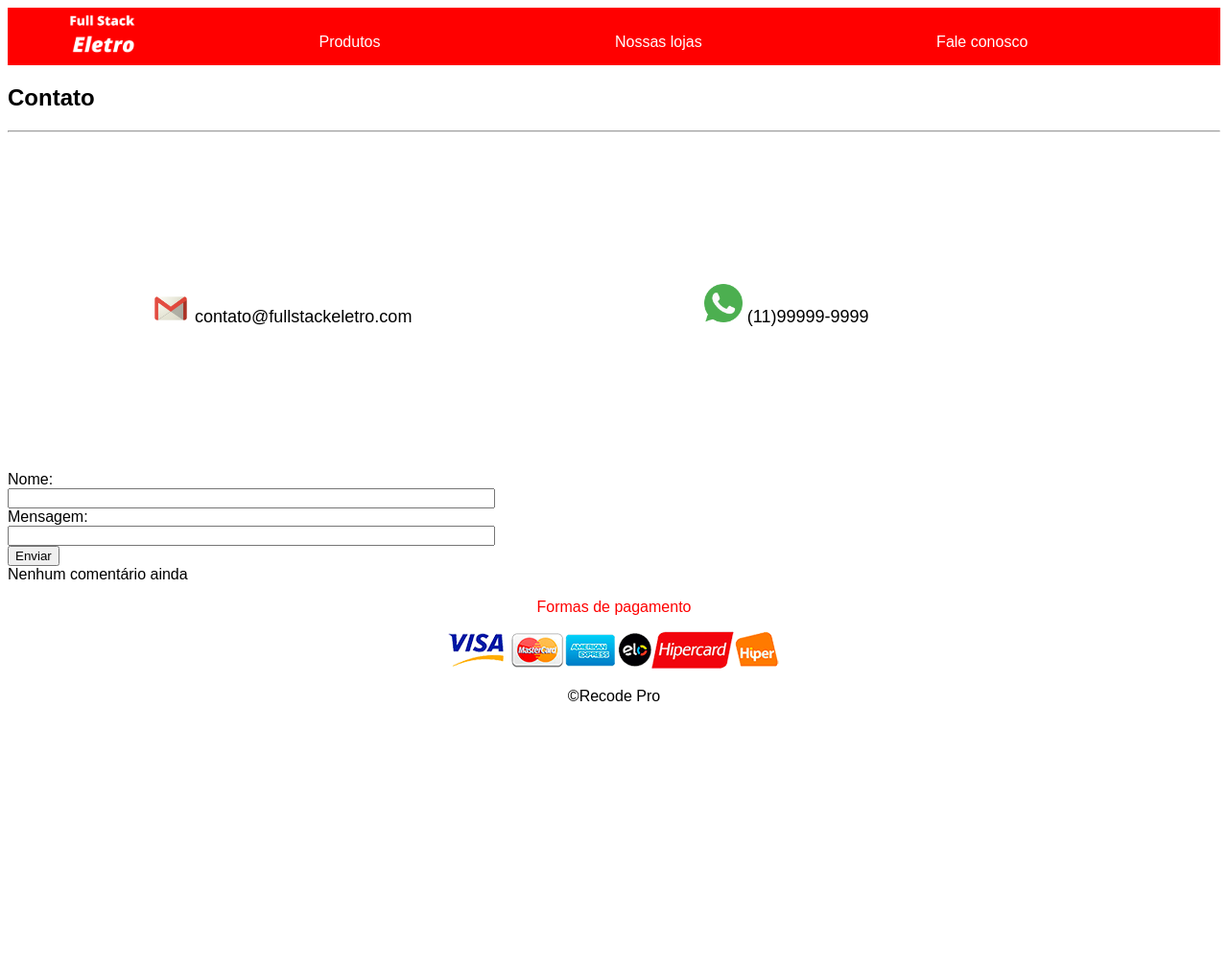
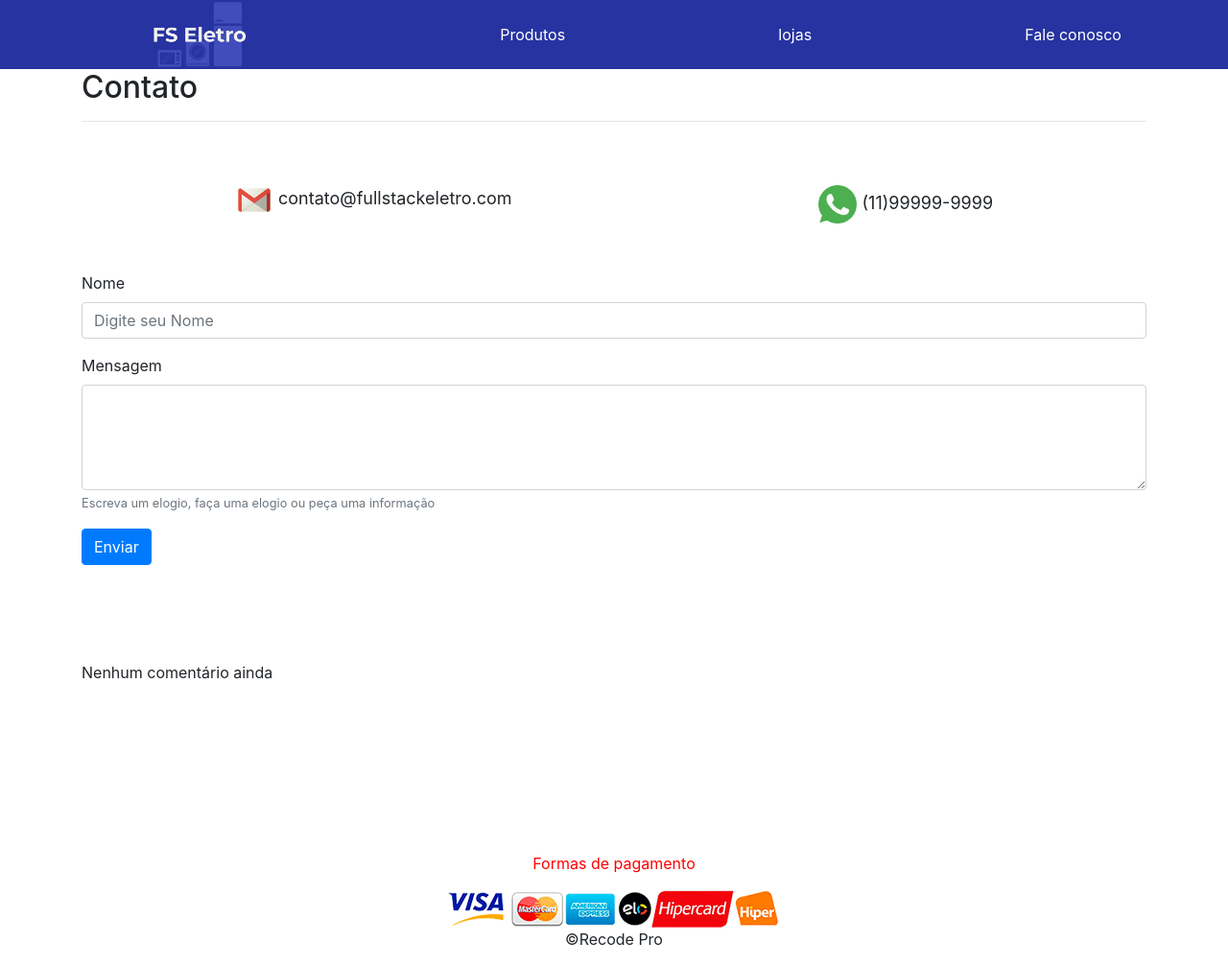
Before and after one commit to Raphael160192/FSEletro.com, a PHP site: page /contato.php in a window 1280 px wide. Shown: the whole page at 96% size. Before the commit the page ends 731 px from the top, so only its background shows below. Run offline with PHP 8.4, Linux system fonts and the light colour scheme; data that the repository does not hold is empty.

Commit message:
Adequação de HTML e CSS para Bootstrap

```diff
--- a/contato.php
+++ b/contato.php
@@ -12,7 +12,7 @@ if (!$conn){
 };
 
 if(isset($_POST['nome']) && isset($_POST['msg'])){
-    $nome = $_POST['<nom></nom>e'];
+    $nome = $_POST['nome'];
     $msg = $_POST['msg'];
 
     $sql = "insert into comentarios (nome, msg) values ('$nome' , '$msg')";
@@ -28,7 +28,8 @@ if(isset($_POST['nome']) && isset($_POST['msg'])){
     <meta charset="UTF-8">
     <meta name="viewport" content="width=device-width, initial-scale=1.0">
     <title>Contato</title>
-    <link rel="stylesheet" href="./style.css">
+    <link rel="stylesheet" href="./estilo.css">
+    <link rel="stylesheet" href="https://stackpath.bootstrapcdn.com/bootstrap/4.1.3/css/bootstrap.min.css" integrity="sha384-MCw98/SFnGE8fJT3GXwEOngsV7Zt27NXFoaoApmYm81iuXoPkFOJwJ8ERdknLPMO" crossorigin="anonymous">
 </head>
 <body>
     <!-- Menu-->
@@ -37,19 +38,28 @@ if(isset($_POST['nome']) && isset($_POST['msg'])){
     ?>
 
     <!-- Fim do Menu-->
-    <header><h2>Contato</h2></header>
+
+
+    <div class="container">
+    <h2>Contato</h2>
     <hr>
-
-    <div class="formas-contatos">
+    <div class="formas-contatos-box">
+    <div class="contato">
         <img src="./imagens/email.png" width="40px">
                 contato@fullstackeletro.com
     </div>
-    <div class="formas-contatos">
+
+    <div class="contato">
         <img src="./imagens/whatsapp.png" width="40px">
                 (11)99999-9999
     </div>
+    </div>
 
 
+
+    </div>
+
+    <!--
     <form action="" method="post">
         Nome: <br>
         <input type="text" name="nome" style="width:500px"><br>
@@ -59,6 +69,28 @@ if(isset($_POST['nome']) && isset($_POST['msg'])){
 
     </form>
 
+    -->
+
+    <div class=container>
+    <form method="post">
+  <div class="form-group">
+    <label for="nome">Nome</label>
+    <input name="nome" type="text" class="form-control" placeholder="Digite seu Nome">
+  </div>
+
+  <div class="form-group">
+    <label for="msg">Mensagem</label>
+    <textarea class="form-control" name="msg" rows="4"></textarea>
+    <small class="form-text text-muted">Escreva um elogio, faça uma elogio ou peça uma informação</small>
+  </div>
+
+  <button type="submit" name="submit" class="btn btn-primary">Enviar</button>
+</form>
+</div>
+
+
+
+    <div class="container resposta_msg">
     <?php
             $sql = "select * from comentarios";
             $result = $conn->query($sql);
@@ -76,14 +108,12 @@ if(isset($_POST['nome']) && isset($_POST['msg'])){
 
     ?>
 
+    </div>
 
 
-
-    <footer id="rodapé">
-        <p id="formas-pagamento">Formas de pagamento</p>
-        <img src="./imagens/formas-pagamento.png" alt="Formas de pagamento">
-        <p>&copy;Recode Pro</p>
-    </footer>
+<?php
+        include('rodape.html')
+    ?>
 
 </body>
 </html>
--- a/estilo.css
+++ b/estilo.css
@@ -3,7 +3,7 @@ body {
 }
 
 .menu{
-    background-color: red;
+    background-color:#2733A0 ;
 }
 
 #formas-pagamento {
@@ -24,10 +24,12 @@ top:-15px;
 #apresentação {
     position: relative;
     bottom: 70px;
+    margin-top: 50px;
 }
 
 #rodapé {
     text-align: center;
+    margin-top: 175px;
 }
 
 .preço {
@@ -50,12 +52,14 @@ top:-15px;
     top: -60px;
 }
 
-.formas-contatos {
+.contato {
     font-size: 18px;
-    display: inline-block;
     padding:50px;
-    position: relative;
+}
 
+.formas-contatos-box{
+    display: flex;
+    justify-content: space-around;
 }
 
 #logo {
@@ -90,3 +94,7 @@ width: 20%;
 .imagem_produtos{
     cursor: zoom-in ;
 }
+
+.resposta_msg{
+    margin-top: 100px;
+}
--- a/menu.html
+++ b/menu.html
@@ -1,6 +1,40 @@
+
+<!DOCTYPE html>
+<html lang="pt-br">
+<head>
+    <meta charset="UTF-8">
+    <meta name="viewport" content="width=device-width, initial-scale=1.0">
+    <title>Full Stack Eletro</title>
+    <link rel="stylesheet" href="/estilo.css">
+    <link rel="stylesheet" href="https://stackpath.bootstrapcdn.com/bootstrap/4.1.3/css/bootstrap.min.css" integrity="sha384-MCw98/SFnGE8fJT3GXwEOngsV7Zt27NXFoaoApmYm81iuXoPkFOJwJ8ERdknLPMO" crossorigin="anonymous">
+
+</head>
+<body>
+
+</body>
+</html>
+
+<!--
 <nav class="menu">
     <a id="logo" href="index.php"><img width="100px" src="./imagens/logo.png" alt="Full Stack Eletro"></a>
     <a href="produtos.php">Produtos</a>
     <a href="loja.php">Nossas lojas</a>
     <a href="contato.php">Fale conosco</a>
 </nav>
+
+-->
+
+<ul class= "nav justify-content-around d-flex align-items-center" style="background-color: #2733A0;">
+    <li>
+    <a id="logo" href="index.php"><img width="120px" src="./imagens/logo.png" alt="Full Stack Eletro"></a>
+</li>
+    <li class="nav-item">
+      <a class="nav-link text-white" href="produtos.php">Produtos</a>
+    </li>
+    <li class="nav-item">
+      <a class="nav-link text-white" href="loja.php">lojas</a>
+    </li>
+    <li class="nav-item">
+      <a class="nav-link text-white" href="contato.php">Fale conosco</a>
+    </li>
+  </ul>
--- /dev/null
+++ b/rodape.html
@@ -0,0 +1,7 @@
+<div class="container">
+    <footer id="rodapé">
+        <p id="formas-pagamento">Formas de pagamento</p>
+        <img src="./imagens/formas-pagamento.png" alt="Formas de pagamento">
+        <p>&copy;Recode Pro</p>
+    </footer>
+    </div>
--- a/style.css
+++ /dev/null
@@ -1,92 +0,0 @@
-body {
-    font-family: Arial, Helvetica, sans-serif;
-}
-
-.menu{
-    background-color: red;
-}
-
-#formas-pagamento {
-    color: #ff0000;
-}
-
-.menu a {
-
-color: white;
-text-decoration: none;
-width: 25%;
-margin: 120px;
-position: relative;
-top:-15px;
-
-}
-
-#apresentação {
-    position: relative;
-    bottom: 70px;
-}
-
-#rodapé {
-    text-align: center;
-}
-
-.preço {
-    color: red;
-    font-size:17px;
-}
-
-.produtos {
-    width: 80%;
-    font-size:13px;
-    margin-left: auto;
-
-
-
-}
-.lojas {
-    display: inline-block;
-    padding:120px;
-    position: relative;
-    top: -60px;
-}
-
-.formas-contatos {
-    font-size: 18px;
-    display: inline-block;
-    padding:150px;
-    position: relative;
-
-}
-
-#logo {
-    width: 25%;
-    margin: 50px;
-    position: relative;
-    top:0px;
-}
-
-.mensagem {
-    position: relative;
-    top:-250px;
-}
-
-.box-produtos{
-   display: inline-block;
-   width: 20%;
-   margin-left: 45px;
-
-}
-
-.categorias{
-float: left;
-width: 20%;
-
-}
-
-.linha-produtos{
-    cursor: pointer;
-}
-
-.imagem_produtos{
-    cursor: zoom-in ;
-}
```
Also changed, not shown: index.php (+11 -11 lines), loja.php (+4 -6 lines), produtos.php (+7 -7 lines), imagens/jumbot_cozinha.jpg (added), imagens/logo.png.
